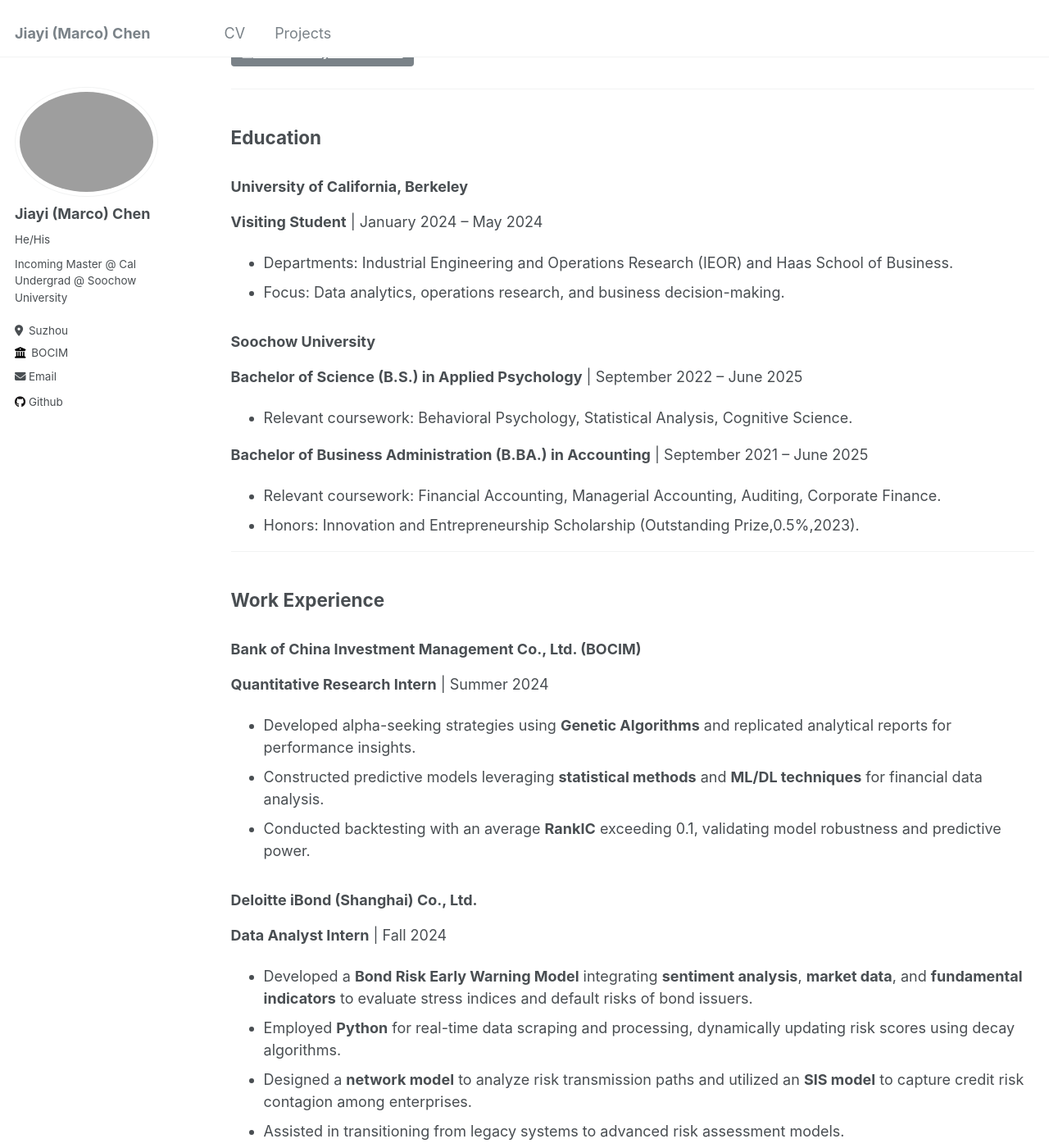
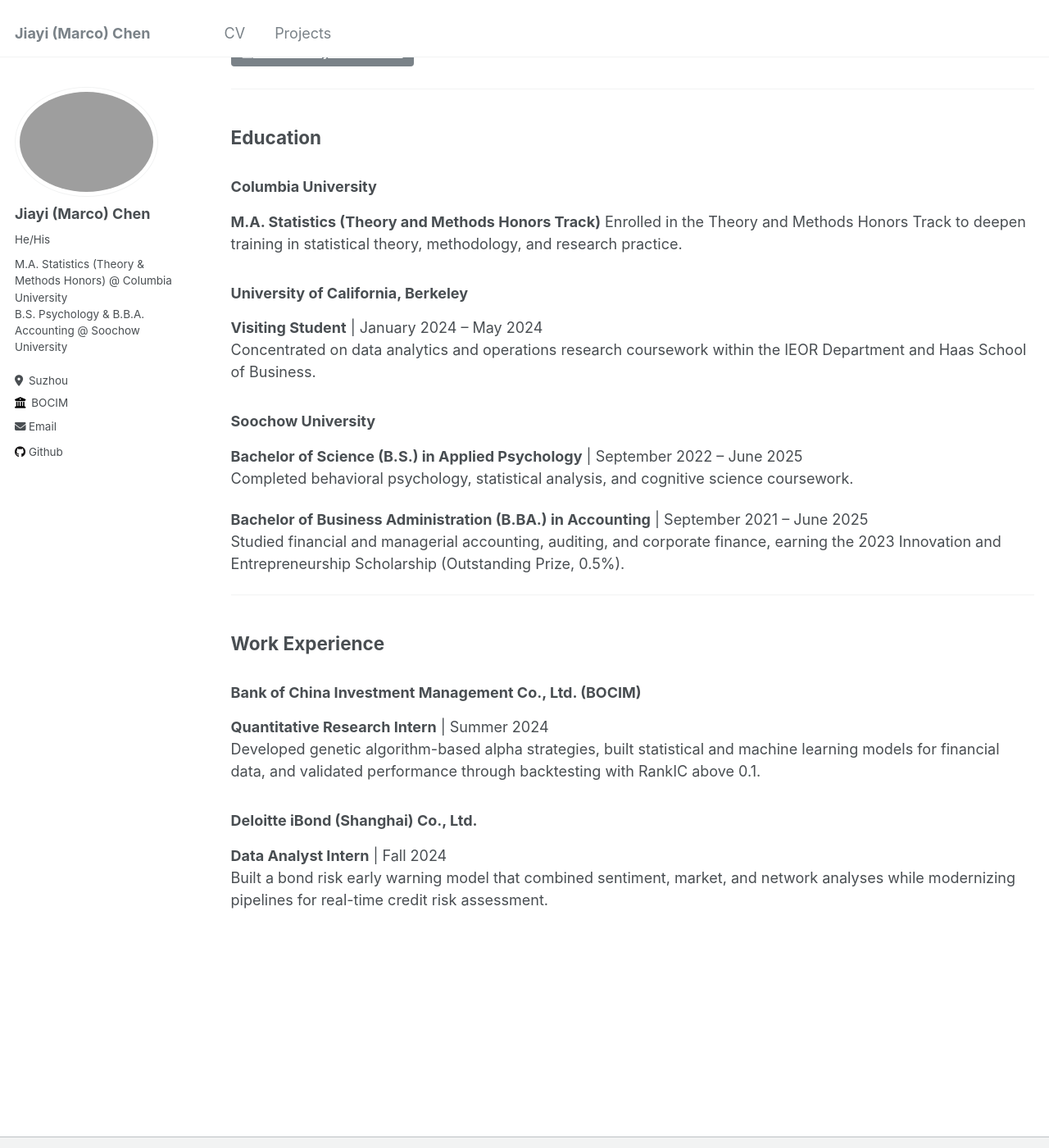
Before and after one commit to marcochen0720/marcochen0720.github.io, a Jekyll site: the page built from _pages/cv.md, in a window 1280 px wide and 1400 px high, scrolled down 209 px. Shown: the whole window at 82% size. Built offline with Jekyll 4.4.1, drawn with Linux system fonts in a browser that asks for light colours.

Commit message:
Update bio and streamline CV content

```diff
--- a/_config.yml
+++ b/_config.yml
@@ -24,7 +24,7 @@
   avatar           : "IMG_1862.JPG"
   name             : "Jiayi (Marco) Chen"
   pronouns         : "He/His" # example: "she/her"
-  bio: "Incoming Master @ Cal<br>Undergrad @ Soochow University"
+  bio: "M.A. Statistics (Theory & Methods Honors) @ Columbia University<br>B.S. Psychology & B.B.A. Accounting @ Soochow University"
   location         : "Suzhou"
   employer         : "BOCIM"
   uri              : # URL
--- a/_pages/cv.md
+++ b/_pages/cv.md
@@ -21,18 +21,20 @@
 
 <h2 id="education">Education</h2>
 
+### **Columbia University**
+**M.A. Statistics (Theory and Methods Honors Track)**
+Enrolled in the Theory and Methods Honors Track to deepen training in statistical theory, methodology, and research practice.
+
 ### **University of California, Berkeley**
 **Visiting Student** | January 2024 – May 2024
-- Departments: Industrial Engineering and Operations Research (IEOR) and Haas School of Business.
-- Focus: Data analytics, operations research, and business decision-making.
+Concentrated on data analytics and operations research coursework within the IEOR Department and Haas School of Business.
 
 ### **Soochow University**
 **Bachelor of Science (B.S.) in Applied Psychology** | September 2022 – June 2025
-- Relevant coursework: Behavioral Psychology, Statistical Analysis, Cognitive Science.
+Completed behavioral psychology, statistical analysis, and cognitive science coursework.
 
 **Bachelor of Business Administration (B.BA.) in Accounting** | September 2021 – June 2025
-- Relevant coursework: Financial Accounting, Managerial Accounting, Auditing, Corporate Finance.
-- Honors: Innovation and Entrepreneurship Scholarship (Outstanding Prize,0.5%,2023).
+Studied financial and managerial accounting, auditing, and corporate finance, earning the 2023 Innovation and Entrepreneurship Scholarship (Outstanding Prize, 0.5%).
 
 <hr>
 
@@ -40,13 +42,8 @@
 
 ### **Bank of China Investment Management Co., Ltd. (BOCIM)**
 **Quantitative Research Intern** | Summer 2024
-- Developed alpha-seeking strategies using **Genetic Algorithms** and replicated analytical reports for performance insights.
-- Constructed predictive models leveraging **statistical methods** and **ML/DL techniques** for financial data analysis.
-- Conducted backtesting with an average **RankIC** exceeding 0.1, validating model robustness and predictive power.
+Developed genetic algorithm-based alpha strategies, built statistical and machine learning models for financial data, and validated performance through backtesting with RankIC above 0.1.
 
 ### **Deloitte iBond (Shanghai) Co., Ltd.**
 **Data Analyst Intern** | Fall 2024
-- Developed a **Bond Risk Early Warning Model** integrating **sentiment analysis**, **market data**, and **fundamental indicators** to evaluate stress indices and default risks of bond issuers.
-- Employed **Python** for real-time data scraping and processing, dynamically updating risk scores using decay algorithms.
-- Designed a **network model** to analyze risk transmission paths and utilized an **SIS model** to capture credit risk contagion among enterprises.
-- Assisted in transitioning from legacy systems to advanced risk assessment models.
+Built a bond risk early warning model that combined sentiment, market, and network analyses while modernizing pipelines for real-time credit risk assessment.
```
Also changed, not shown: _pages/about.md (+1 -1 lines).
